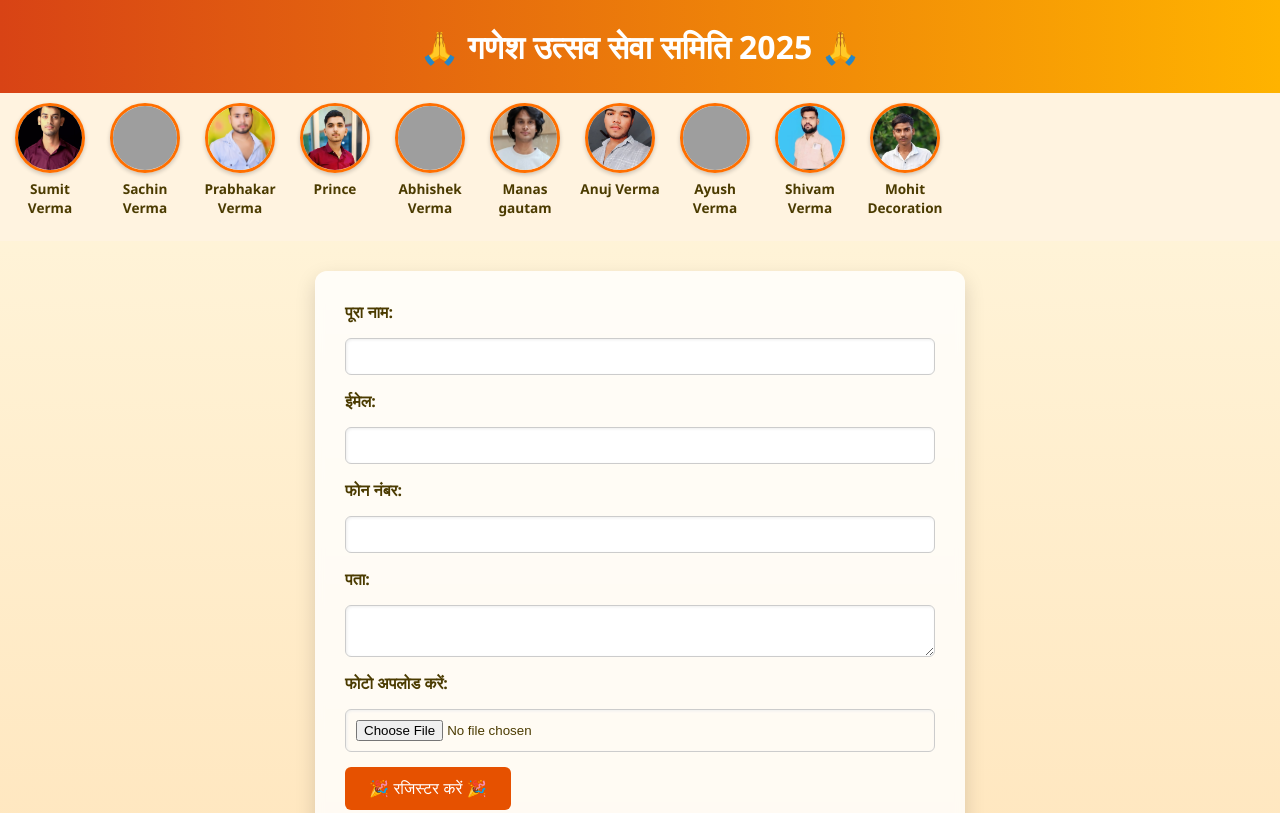
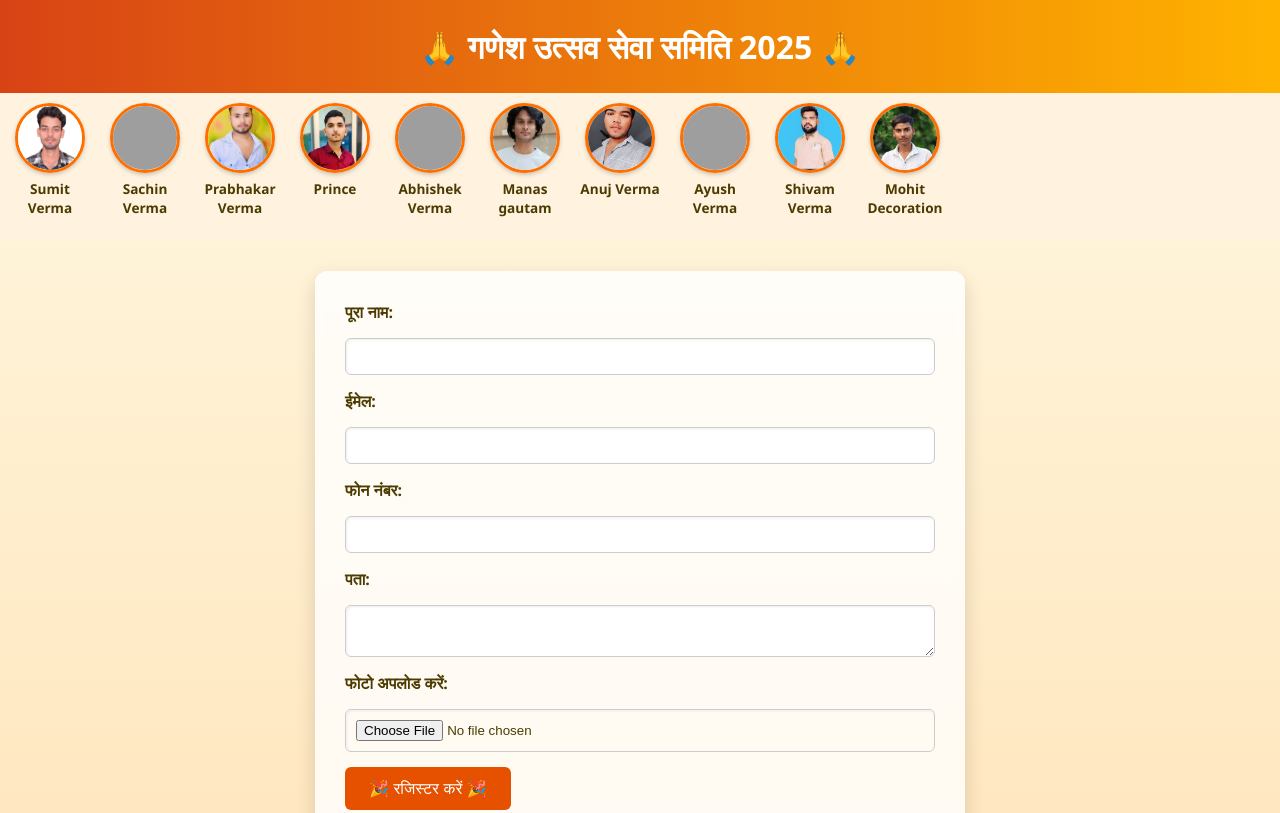
Before and after one commit to Sumit66341/ganesh-utsav-2025, a plain HTML site: page index.html in a window 1280 px wide. Shown: the top 813 px of the page. Drawn offline with Linux system fonts and the light colour scheme; grey boxes are pictures that could not be loaded.

Commit message:
Update index.html

```diff
--- a/index.html
+++ b/index.html
@@ -196,7 +196,7 @@
   <header>🙏 गणेश उत्सव सेवा समिति 2025 🙏</header>
   <div class="photo-strip">
   <div class="photo-box">
-    <div class="photo"><img src="sumit.jpg" alt="Photo 1"></div>
+    <div class="photo"><a href="sumit.jpg"><img src="sumit.png" alt="Photo 1"></a></div>
     <p class="name">Sumit Verma</p>
   </div>
   <div class="photo-box">
```
